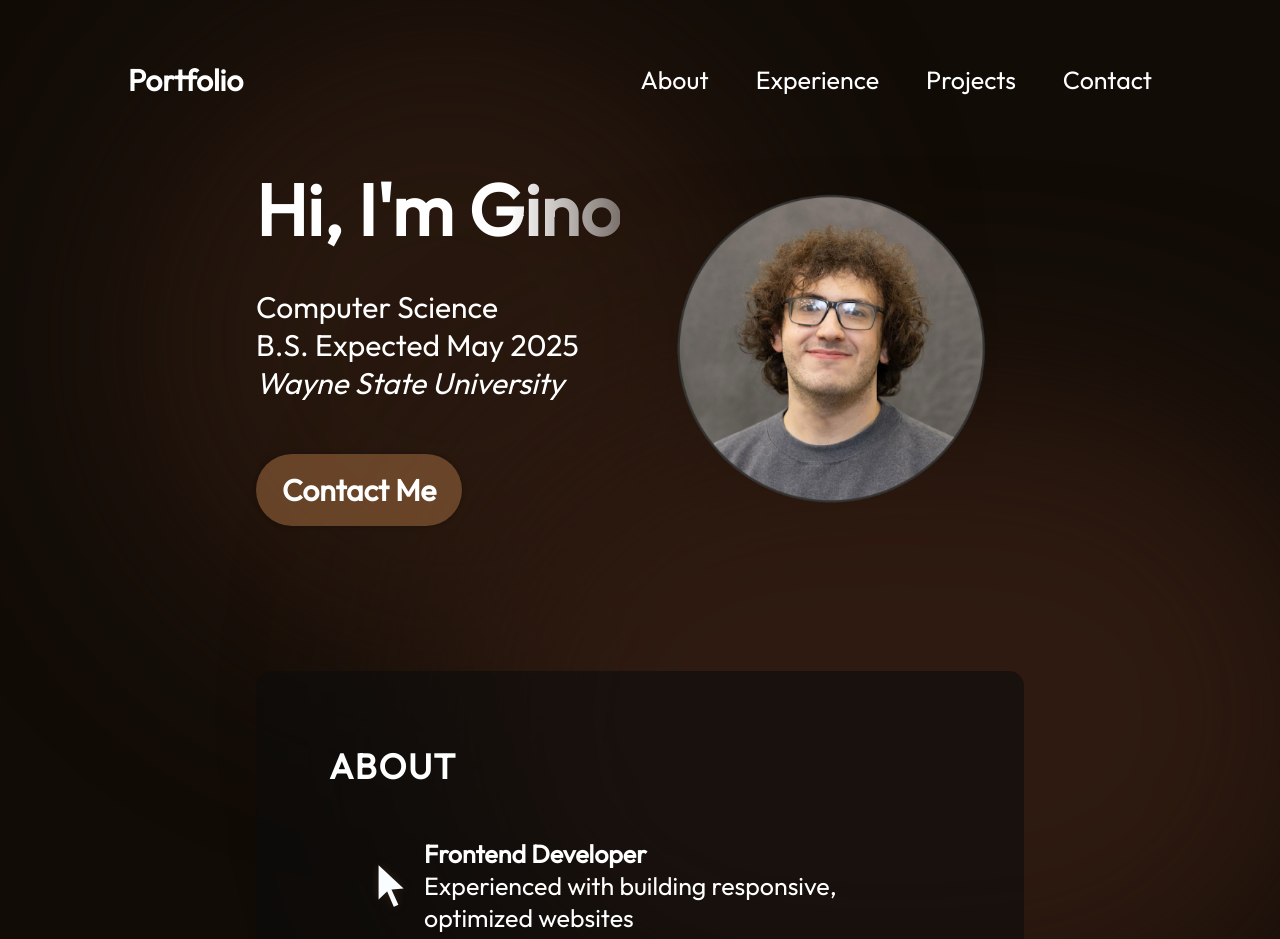
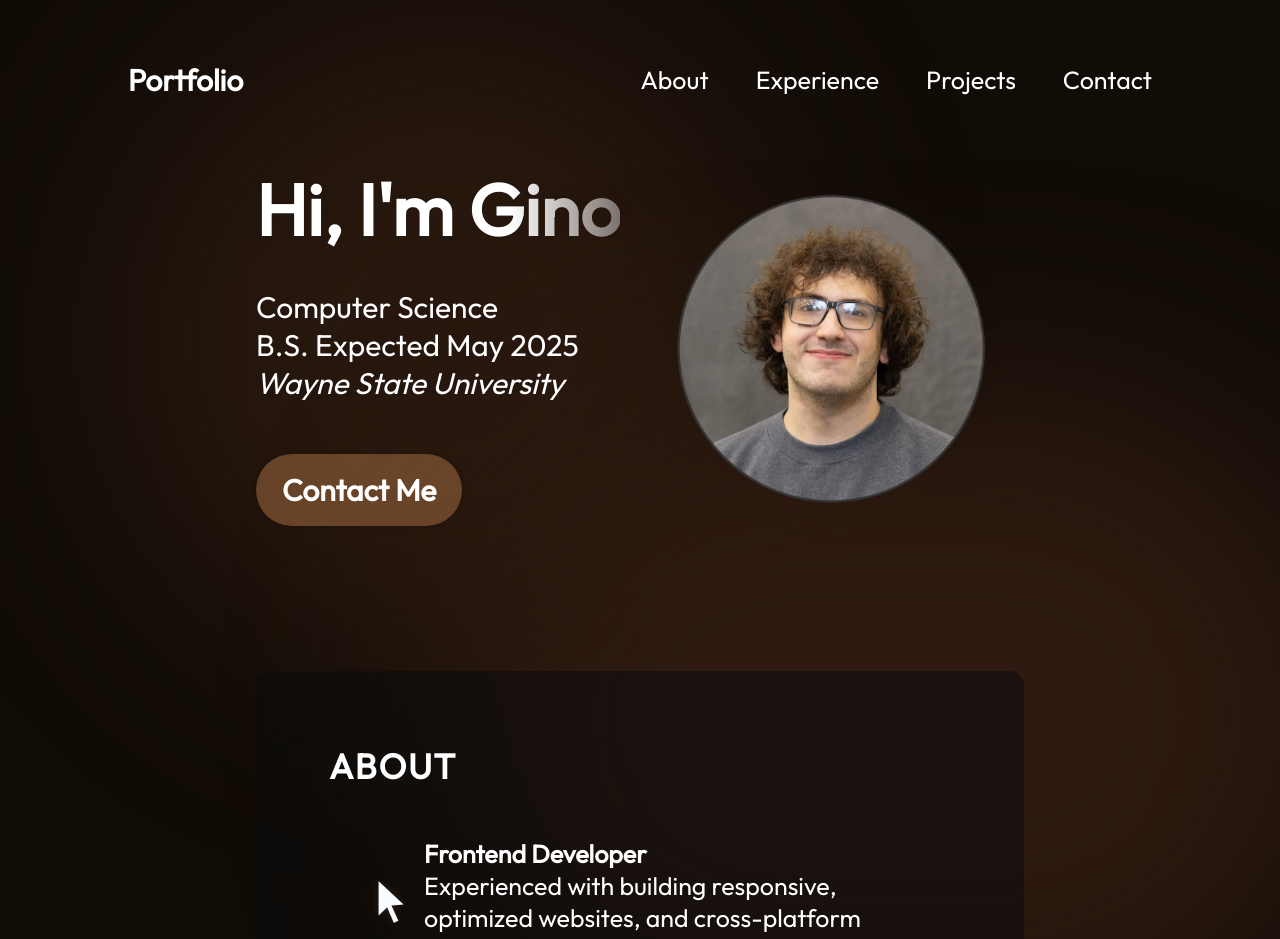
Before and after one commit to gino-reinke/portfolio, a React (Vite) app: page / in a window 1280 px wide. Shown: the top 939 px of the page. Built offline with nearby package versions, Linux system fonts and the light colour scheme.

Commit message:
Added demo link to project, and edited about bio

```diff
--- a/src/components/About/About.jsx
+++ b/src/components/About/About.jsx
@@ -12,7 +12,7 @@ export const About = () => {
                     <img src={getImageUrl("cursorIcon.png")} alt="Cursor Icon" />
                     <div className={styles.aboutItemText}>
                         <h3>Frontend Developer</h3>
-                        <p>Experienced with building responsive, optimized websites</p>
+                        <p>Experienced with building responsive, optimized websites, and cross-platform applications</p>
                     </div>
                 </li>
                 <li className={styles.aboutItem}>
--- a/src/data/projects.json
+++ b/src/data/projects.json
@@ -4,7 +4,8 @@
     "imageSrc": "projects/swapandsharebookshelf.png",
     "description": "(in development) A community-driven book exchange platform that enables users to seamlessly swap books, discover new reads, and connect with fellow readers while promoting sustainable reading habits.",
     "skills": ["JavaScript", "Firebase", "Figma"],
-    "source": "https://github.com/gino-reinke/Swap-and-Share-Bookshelf"
+    "source": "https://github.com/gino-reinke/Swap-and-Share-Bookshelf",
+    "demo": "https://swap-and-share-bookshelf.web.app/"
   },
   {
     "title": "Team Fitness Android Application",
```
